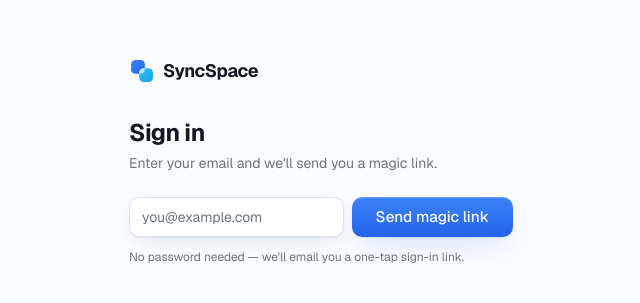
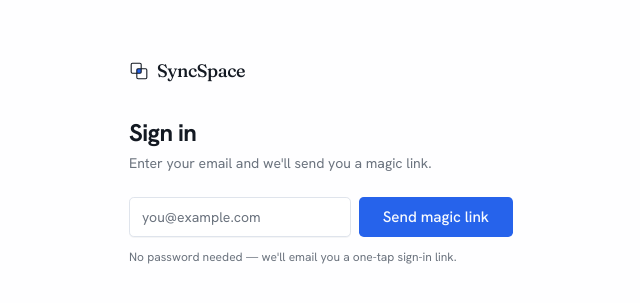
Before and after one commit to hatimpiplodwala/SyncSpace, a Next.js app: page /login in a window 1280 px wide. Shown: the part 239-542 px from the top of the page, without its empty margins (319-959 px from the left). Built offline with nearby package versions, Linux system fonts and the light colour scheme; no server answers.

Commit message:
redesign UI with editorial type and flat white-blue theme

```diff
--- a/src/app/globals.css
+++ b/src/app/globals.css
@@ -2,14 +2,16 @@
 @import "tw-animate-css";
 
 /*
-  SyncSpace design system — light-only, true-blue identity (shadcn tokens).
-  Neutrals carry a faint cool-blue tint so the UI reads crisp, not flat gray.
+  SyncSpace design system — "editorial technical".
+  Warm paper ground, near-black ink, a single vermilion accent. Hairline rules
+  over shadows; serif display, grotesque body, monospace for technical labels.
 */
 
 :root {
-  --radius: 0.75rem;
+  --radius: 0.3rem;
 
-  --background: oklch(0.991 0.004 255);
+  /* White ground, cool ink */
+  --background: oklch(0.997 0.001 255);
   --foreground: oklch(0.21 0.02 260);
 
   --card: oklch(1 0 0);
@@ -17,7 +19,7 @@
   --popover: oklch(1 0 0);
   --popover-foreground: oklch(0.21 0.02 260);
 
-  /* blue #2563eb */
+  /* Blue accent (#2563eb) */
   --primary: oklch(0.546 0.215 263);
   --primary-foreground: oklch(0.985 0.005 255);
 
@@ -33,26 +35,23 @@
   --destructive: oklch(0.58 0.222 27);
   --destructive-foreground: oklch(0.985 0.005 255);
 
-  --border: oklch(0.918 0.012 255);
+  --border: oklch(0.918 0.012 255);      /* cool hairline */
   --input: oklch(0.918 0.012 255);
   --ring: oklch(0.62 0.19 261);
 
-  /* Gloss extras (not standard shadcn tokens). */
-  --primary-from: #3b82f6; /* blue-500 */
-  --primary-to: #2563eb; /* blue-600 */
-  --gradient-primary: linear-gradient(180deg, var(--primary-from), var(--primary-to));
-  --gradient-brand: linear-gradient(135deg, #3b82f6, #1d4ed8);
-  --shadow-soft: 0 1px 2px oklch(0.21 0.02 260 / 0.06),
-    0 8px 24px -8px oklch(0.21 0.02 260 / 0.12);
+  /* Legacy token names kept so existing usages render flat (no gloss). */
+  --gradient-brand: var(--primary);
+  --gradient-primary: var(--primary);
+  --shadow-soft: 0 1px 0 oklch(0.21 0.02 260 / 0.04);
   --shadow-glossy: 0 1px 2px oklch(0.21 0.02 260 / 0.08),
-    0 12px 32px -10px oklch(0.5 0.2 260 / 0.22);
+    0 10px 24px -16px oklch(0.21 0.02 260 / 0.22);
 }
 
 @theme inline {
-  --radius-sm: calc(var(--radius) - 4px);
-  --radius-md: calc(var(--radius) - 2px);
-  --radius-lg: var(--radius);
-  --radius-xl: calc(var(--radius) + 4px);
+  --radius-sm: calc(var(--radius) - 2px);
+  --radius-md: var(--radius);
+  --radius-lg: calc(var(--radius) + 2px);
+  --radius-xl: calc(var(--radius) + 6px);
 
   --color-background: var(--background);
   --color-foreground: var(--foreground);
@@ -77,8 +76,9 @@
   --shadow-soft: var(--shadow-soft);
   --shadow-glossy: var(--shadow-glossy);
 
-  --font-sans: var(--font-geist-sans), ui-sans-serif, system-ui, sans-serif;
-  --font-mono: var(--font-geist-mono), ui-monospace, monospace;
+  --font-sans: var(--font-hanken), ui-sans-serif, system-ui, sans-serif;
+  --font-display: var(--font-fraunces), ui-serif, Georgia, "Times New Roman", serif;
+  --font-mono: var(--font-plex-mono), ui-monospace, "SFMono-Regular", monospace;
 }
 
 @layer base {
@@ -88,31 +88,46 @@
   body {
     background-color: var(--background);
     color: var(--foreground);
+    font-family: var(--font-sans);
+    -webkit-font-smoothing: antialiased;
   }
 }
 
 @layer components {
-  /* Glossy primary surface: blue gradient with an inset top highlight. */
+  /* Solid ink fill — replaces the old glossy gradient primary. */
   .gloss-primary {
-    background-image: var(--gradient-primary);
-    box-shadow:
-      inset 0 1px 0 rgb(255 255 255 / 0.25),
-      var(--shadow-glossy);
+    background-color: var(--primary);
+    color: var(--primary-foreground);
   }
   .gloss-primary:hover {
-    filter: brightness(1.05);
+    background-color: color-mix(in oklab, var(--primary) 88%, black);
   }
 
-  /* Frosted glass for floating chrome (toolbar, badges, dialogs, hints). */
+  /* Solid paper panel with a hairline border — replaces frosted glass. */
   .glass {
-    background-color: rgb(255 255 255 / 0.72);
-    backdrop-filter: blur(12px) saturate(1.4);
-    border: 1px solid rgb(255 255 255 / 0.6);
+    background-color: color-mix(in oklab, var(--card) 92%, transparent);
+    backdrop-filter: blur(6px);
+    border: 1px solid var(--border);
     box-shadow: var(--shadow-glossy);
   }
 
-  /* Hide the scrollbar but keep scrollability (used by the toolbar, which
-     scrolls horizontally on narrow/mobile screens where it can't fit one row). */
+  /* Monospace technical eyebrow/label. */
+  .label-mono {
+    font-family: var(--font-mono);
+    font-size: 0.6875rem;
+    letter-spacing: 0.16em;
+    text-transform: uppercase;
+    color: var(--muted-foreground);
+  }
+
+  /* Faint engineering grid, used as a background texture. */
+  .grid-paper {
+    background-image:
+      linear-gradient(to right, color-mix(in oklab, var(--foreground) 6%, transparent) 1px, transparent 1px),
+      linear-gradient(to bottom, color-mix(in oklab, var(--foreground) 6%, transparent) 1px, transparent 1px);
+    background-size: 28px 28px;
+  }
+
   .no-scrollbar {
     -ms-overflow-style: none;
     scrollbar-width: none;
--- a/src/app/layout.tsx
+++ b/src/app/layout.tsx
@@ -1,15 +1,23 @@
 import type { Metadata } from "next";
-import { Geist, Geist_Mono } from "next/font/google";
+import { Fraunces, Hanken_Grotesk, IBM_Plex_Mono } from "next/font/google";
 import "./globals.css";
 
-const geistSans = Geist({
-  variable: "--font-geist-sans",
+// Serif display for headlines, grotesque for body, monospace for technical labels.
+const fraunces = Fraunces({
+  variable: "--font-fraunces",
+  subsets: ["latin"],
+  style: ["normal", "italic"],
+});
+
+const hanken = Hanken_Grotesk({
+  variable: "--font-hanken",
   subsets: ["latin"],
 });
 
-const geistMono = Geist_Mono({
-  variable: "--font-geist-mono",
+const plexMono = IBM_Plex_Mono({
+  variable: "--font-plex-mono",
   subsets: ["latin"],
+  weight: ["400", "500"],
 });
 
 export const metadata: Metadata = {
@@ -26,7 +34,7 @@ export default function RootLayout({
   return (
     <html
       lang="en"
-      className={`${geistSans.variable} ${geistMono.variable} h-full antialiased`}
+      className={`${fraunces.variable} ${hanken.variable} ${plexMono.variable} h-full`}
       suppressHydrationWarning
     >
       <body
--- a/src/components/Logo.tsx
+++ b/src/components/Logo.tsx
@@ -1,4 +1,4 @@
-// SyncSpace logomark: two overlapping rounded squares whose intersection lightens (edits merging).
+// SyncSpace logomark: two overlapping squares whose intersection is inked (edits merging).
 
 import { cn } from "@/lib/utils";
 
@@ -19,45 +19,28 @@ export function Logo({
       aria-label="SyncSpace"
       className={cn("shrink-0", className)}
     >
-      <defs>
-        <linearGradient id="ss-blue" x1="0" y1="0" x2="1" y2="1">
-          <stop offset="0" stopColor="#3b82f6" />
-          <stop offset="1" stopColor="#2563eb" />
-        </linearGradient>
-        <linearGradient id="ss-sky" x1="0" y1="0" x2="1" y2="1">
-          <stop offset="0" stopColor="#38bdf8" />
-          <stop offset="1" stopColor="#0ea5e9" />
-        </linearGradient>
-        <clipPath id="ss-back">
-          <rect x="2.5" y="2.5" width="17" height="17" rx="5.5" />
-        </clipPath>
-      </defs>
+      {/* intersection of the two squares, inked in the accent */}
+      <rect x="12.5" y="12.5" width="7" height="7" fill="var(--primary)" />
       <rect
-        x="2.5"
-        y="2.5"
-        width="17"
-        height="17"
-        rx="5.5"
-        fill="url(#ss-blue)"
+        x="3.5"
+        y="3.5"
+        width="16"
+        height="16"
+        rx="2"
+        fill="none"
+        stroke="currentColor"
+        strokeWidth="1.75"
       />
       <rect
         x="12.5"
         y="12.5"
-        width="17"
-        height="17"
-        rx="5.5"
-        fill="url(#ss-sky)"
+        width="16"
+        height="16"
+        rx="2"
+        fill="none"
+        stroke="currentColor"
+        strokeWidth="1.75"
       />
-      <g clipPath="url(#ss-back)">
-        <rect
-          x="12.5"
-          y="12.5"
-          width="17"
-          height="17"
-          rx="5.5"
-          fill="#bae6fd"
-        />
-      </g>
     </svg>
   );
 }
@@ -67,11 +50,11 @@ export function LogoWordmark({ className }: { className?: string }) {
   return (
     <span
       className={cn(
-        "inline-flex items-center gap-2 text-lg font-bold tracking-tight text-foreground",
+        "inline-flex items-center gap-2 font-display text-lg font-medium tracking-tight text-foreground",
         className,
       )}
     >
-      <Logo size={26} />
+      <Logo size={20} className="text-foreground" />
       SyncSpace
     </span>
   );
--- a/src/components/Toolbar.tsx
+++ b/src/components/Toolbar.tsx
@@ -82,7 +82,7 @@ export function Toolbar({
   onShowShortcuts,
 }: Props) {
   return (
-    <div className="glass no-scrollbar pointer-events-auto absolute left-1/2 top-4 z-20 flex max-w-[calc(100vw-1rem)] -translate-x-1/2 items-center gap-1 overflow-x-auto rounded-xl p-1.5 [&>*]:shrink-0">
+    <div className="glass no-scrollbar pointer-events-auto absolute left-1/2 top-4 z-20 flex max-w-[calc(100vw-1rem)] -translate-x-1/2 items-center gap-1 overflow-x-auto rounded-[4px] p-1 [&>*]:shrink-0">
       {/* Tools */}
       <div className="flex items-center gap-1">
         {TOOLS.map((t) => {
@@ -224,9 +224,9 @@ function ChromeButton({
           disabled={disabled}
           aria-pressed={active}
           className={cn(
-            "flex size-9 items-center justify-center rounded-lg outline-none transition focus-visible:ring-2 focus-visible:ring-ring/40 disabled:cursor-not-allowed disabled:opacity-30",
+            "flex size-9 items-center justify-center rounded-[3px] outline-none transition focus-visible:ring-2 focus-visible:ring-ring/40 disabled:cursor-not-allowed disabled:opacity-30",
             active
-              ? "gloss-primary text-primary-foreground"
+              ? "gloss-primary"
               : "text-foreground/70 hover:bg-foreground/5 hover:text-foreground",
           )}
           {...rest}
--- a/src/components/ui/badge.tsx
+++ b/src/components/ui/badge.tsx
@@ -5,13 +5,13 @@ import { cva, type VariantProps } from "class-variance-authority";
 import { cn } from "@/lib/utils";
 
 const badgeVariants = cva(
-  "inline-flex w-fit shrink-0 items-center justify-center gap-1 whitespace-nowrap rounded-full border px-2 py-0.5 text-xs font-medium [&>svg]:size-3 [&>svg]:pointer-events-none",
+  "inline-flex w-fit shrink-0 items-center justify-center gap-1 whitespace-nowrap rounded-[3px] border px-1.5 py-0.5 font-mono text-[0.625rem] uppercase tracking-[0.12em] [&>svg]:size-3 [&>svg]:pointer-events-none",
   {
     variants: {
       variant: {
-        default: "border-transparent gloss-primary text-primary-foreground",
+        default: "border-transparent gloss-primary",
         secondary: "border-transparent bg-secondary text-secondary-foreground",
-        outline: "border-border bg-card text-foreground",
+        outline: "border-border bg-transparent text-muted-foreground",
         muted: "border-transparent bg-muted text-muted-foreground",
       },
     },
--- a/src/components/ui/button.tsx
+++ b/src/components/ui/button.tsx
@@ -9,15 +9,14 @@ const buttonVariants = cva(
   {
     variants: {
       variant: {
-        default:
-          "gloss-primary text-primary-foreground hover:-translate-y-px active:translate-y-0",
+        default: "gloss-primary",
         secondary:
-          "bg-secondary text-secondary-foreground shadow-[var(--shadow-soft)] hover:bg-secondary/70",
+          "bg-secondary text-secondary-foreground hover:bg-secondary/70",
         outline:
-          "border bg-card text-foreground shadow-[var(--shadow-soft)] hover:bg-accent hover:text-accent-foreground",
-        ghost: "hover:bg-accent hover:text-accent-foreground",
+          "border border-foreground/20 bg-transparent text-foreground hover:bg-foreground/5",
+        ghost: "hover:bg-foreground/5 hover:text-foreground",
         destructive:
-          "bg-destructive text-destructive-foreground shadow-[var(--shadow-soft)] hover:bg-destructive/90 focus-visible:ring-destructive/30",
+          "bg-destructive text-destructive-foreground hover:bg-destructive/90 focus-visible:ring-destructive/30",
         link: "text-primary underline-offset-4 hover:underline",
       },
       size: {
@@ -48,6 +47,7 @@ function Button({
   return (
     <Comp
       data-slot="button"
+      suppressHydrationWarning
       className={cn(buttonVariants({ variant, size, className }))}
       {...props}
     />
```
Also changed, not shown: src/app/page.tsx (+13 -9 lines), src/components/RoomList.tsx (+32 -20 lines), src/components/marketing/FeatureGrid.tsx (+22 -14 lines), src/components/marketing/Footer.tsx (+4 -7 lines), src/components/marketing/Hero.tsx (+49 -37 lines), src/components/marketing/LiveDemo.tsx (+44 -107 lines), src/app/icon.svg.
